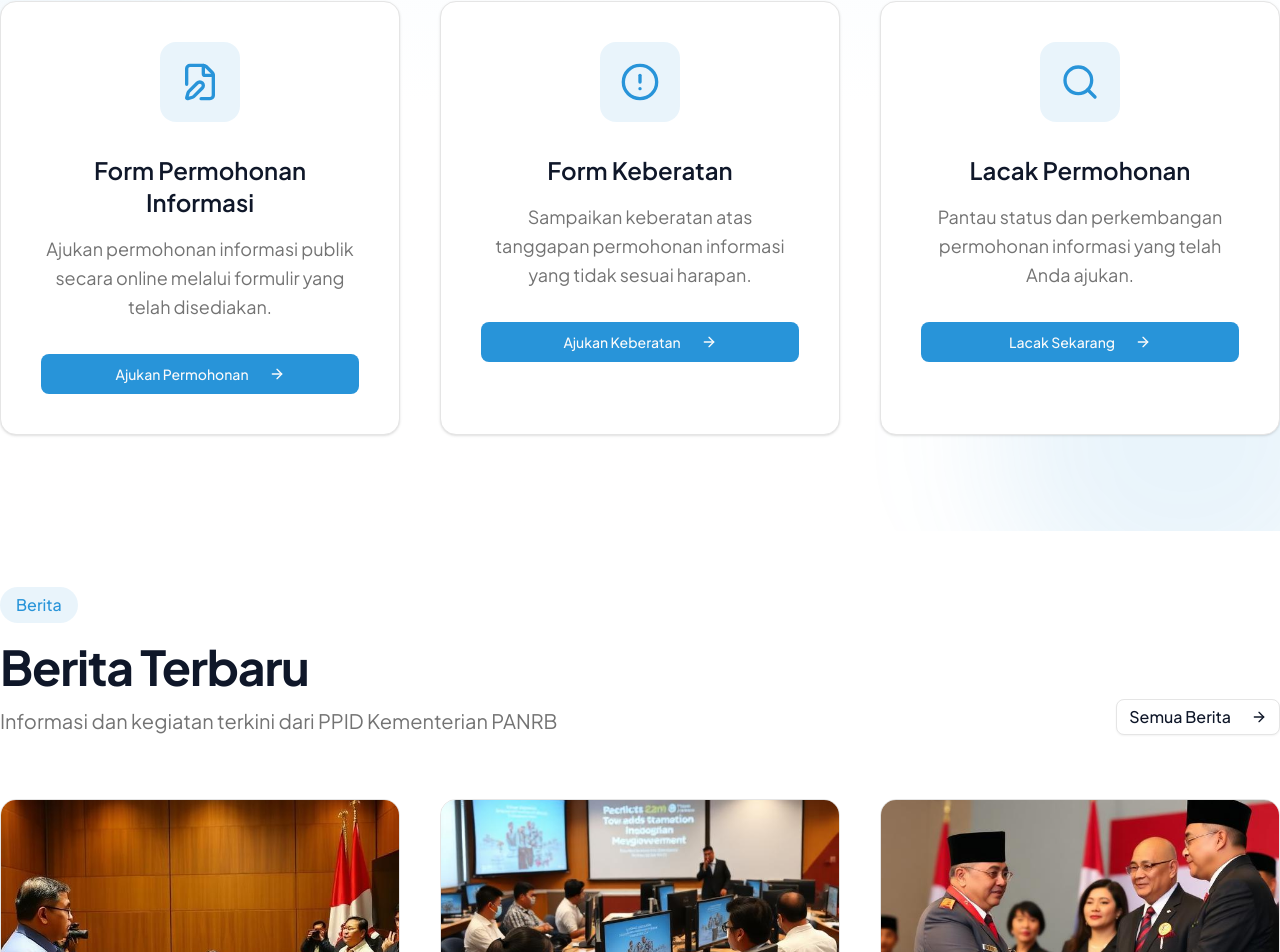
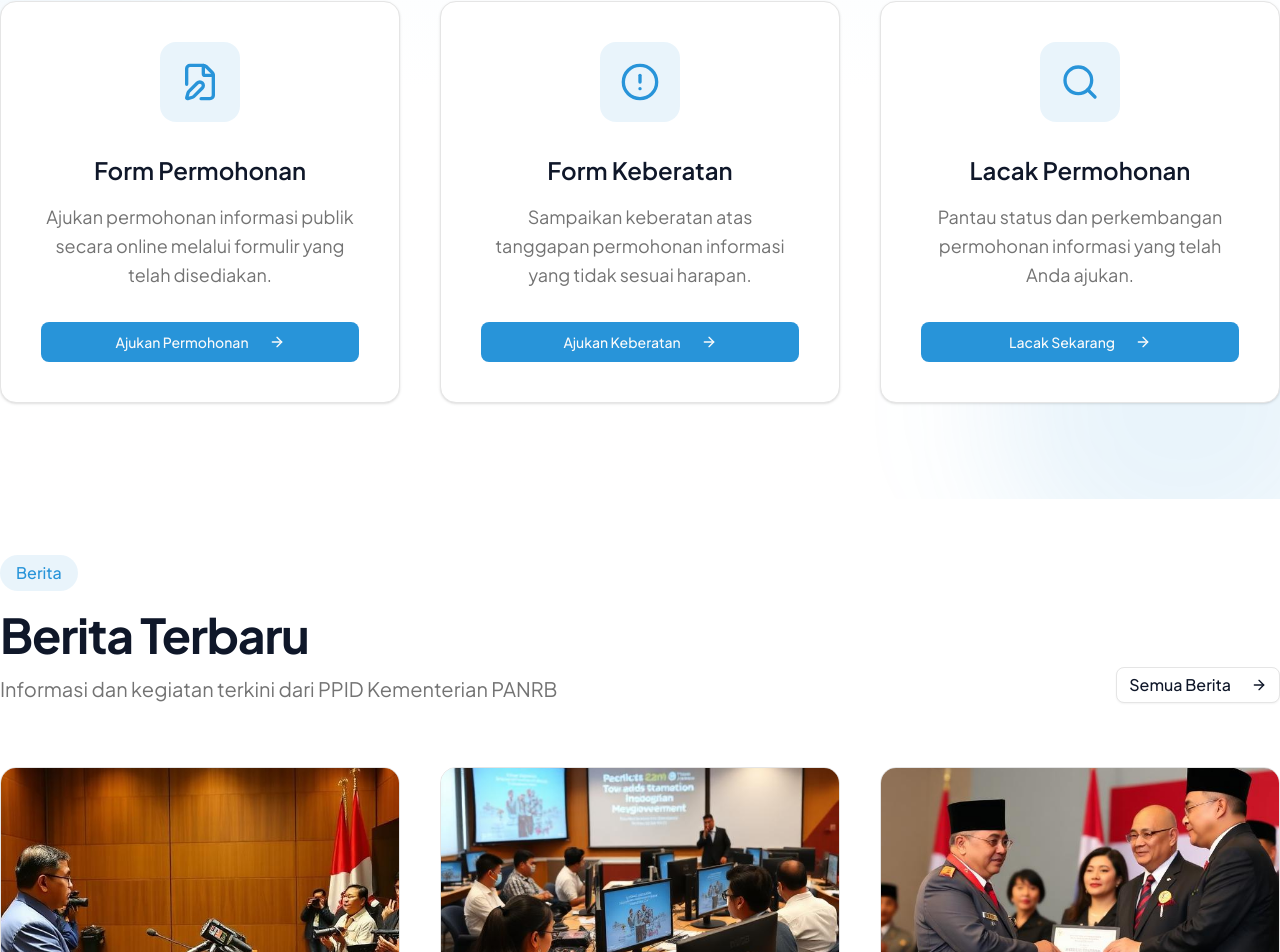
Before and after one commit to adityafajarsy/design-2-kemenpan-v2, a React (Vite) app: page / in a window 1280 px wide. Shown: the part 3025-3977 px from the top of the page. Built offline with nearby package versions, Linux system fonts and the light colour scheme.

Commit message:
fixed beberapa

```diff
--- a/src/elements/PublicInfoSection.jsx
+++ b/src/elements/PublicInfoSection.jsx
@@ -7,21 +7,21 @@ const infoCards = [
     title: 'Informasi Berkala',
     description:
       'Informasi yang wajib disediakan dan diumumkan secara berkala meliputi informasi yang berkaitan dengan profil, kinerja, dan laporan keuangan.',
-    href: '#informasi-berkala',
+    href: '/informasi-publik/berkala',
   },
   {
     icon: <Clock className="h-10 w-10" />,
     title: 'Informasi Serta Merta',
     description:
       'Informasi yang wajib diumumkan secara serta merta mencakup informasi yang dapat mengancam hajat hidup orang banyak dan ketertiban umum.',
-    href: '#informasi-serta-merta',
+    href: '/informasi-publik/serta-merta',
   },
   {
     icon: <FileText className="h-10 w-10" />,
     title: 'Informasi Setiap Saat',
     description:
       'Informasi yang wajib tersedia setiap saat meliputi seluruh informasi yang berada di bawah penguasaan badan publik.',
-    href: '#informasi-setiap-saat',
+    href: '/informasi-publik/setiap-saat',
   },
 ];
 
--- a/src/elements/ServicesSection.jsx
+++ b/src/elements/ServicesSection.jsx
@@ -5,7 +5,7 @@ import { Link } from 'react-router-dom';
 const services = [
   {
     icon: <FileEdit className="h-10 w-10" />,
-    title: 'Form Permohonan Informasi',
+    title: 'Form Permohonan ',
     description:
       'Ajukan permohonan informasi publik secara online melalui formulir yang telah disediakan.',
     href: '/sippid',
```
